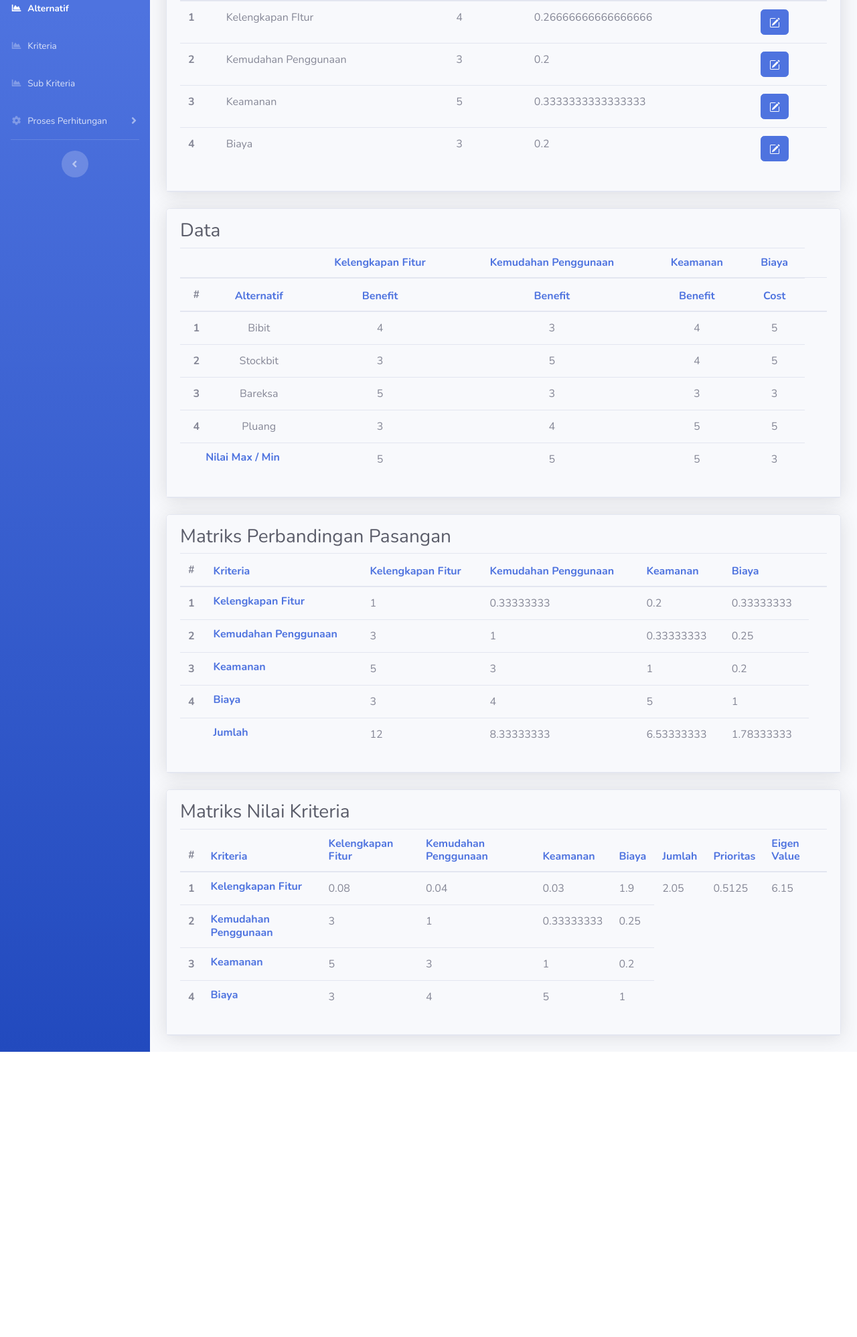
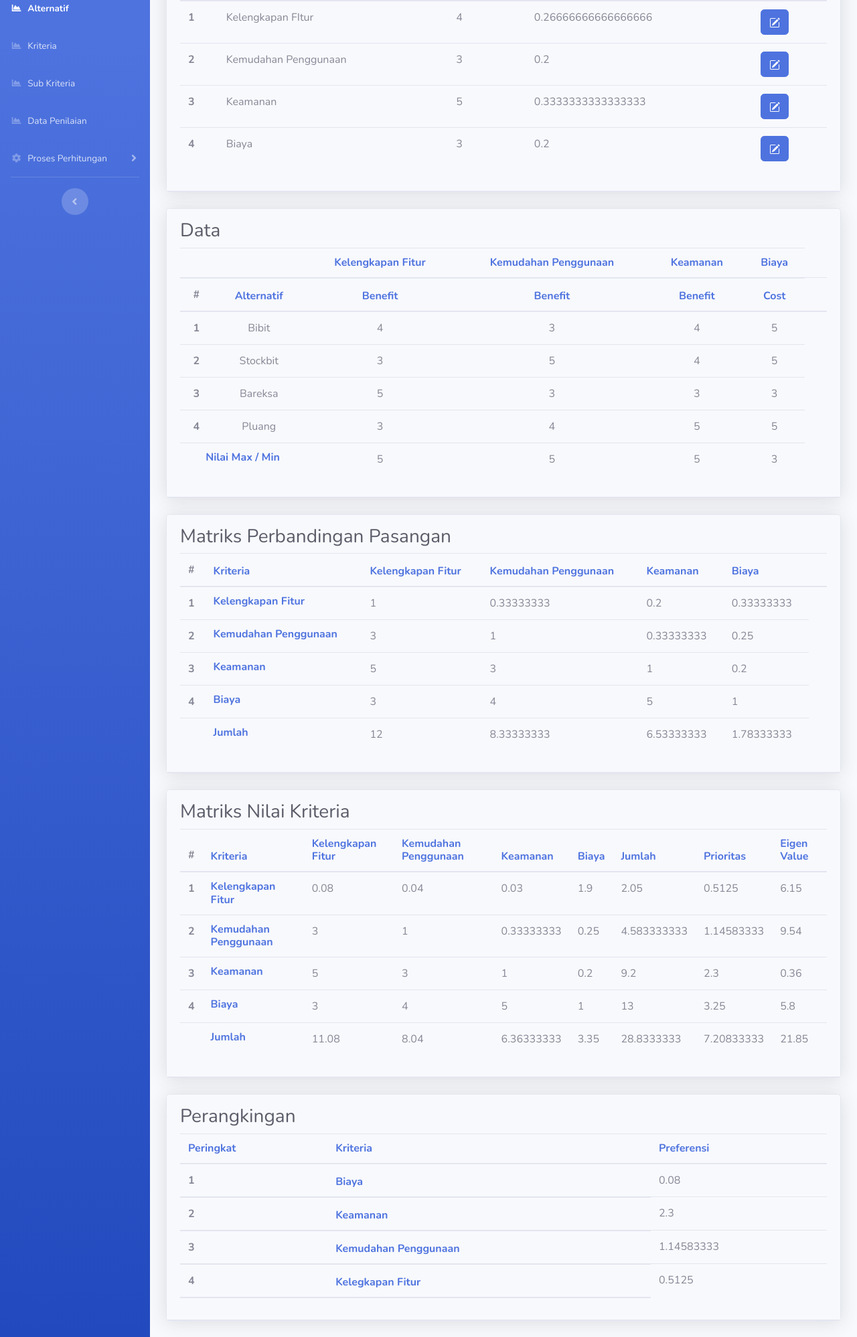
Before and after one commit to satrio1106/spk, a Django app: page /metode-ahp/ in a window 1280 px wide. Shown: the part 160-2157 px from the top of the page at 67% size. Before the commit the page ends 1731 px from the top, so only its background shows below. Run offline with Django 4.2, Linux system fonts and the light colour scheme; data comes from the database, SQL or seed files in the repository; both versions use the stored data as it was after the commit; some libraries are stand-ins or nearby versions.

Commit message:
add ahp method

```diff
--- a/base/templates/base/ahp.html
+++ b/base/templates/base/ahp.html
@@ -213,6 +213,9 @@
                                     <td>1</td>
                                     <td>0.33333333</td>
                                     <td>0.25</td>
+                                    <td>4.583333333</td>
+                                    <td>1.14583333</td>
+                                    <td>9.54</td>
                                 </tr>
                                 <tr>
                                     <th scope="row">3</th>
@@ -221,6 +224,9 @@
                                     <td>3</td>
                                     <td>1</td>
                                     <td>0.2</td>
+                                    <td>9.2</td>
+                                    <td>2.3</td>
+                                    <td>0.36</td>
                                 </tr>
                                 <tr>
                                     <th scope="row">4</th>
@@ -229,13 +235,70 @@
                                     <td>4</td>
                                     <td>5</td>
                                     <td>1</td>
+                                    <td>13</td>
+                                    <td>3.25</td>
+                                    <td>5.8</td>
                                 </tr>
 
-
+                                <tr>
+                                    <th scope="row"></th>
+                                    <td ><h6 class="m-0 font-weight-bold text-primary">Jumlah</h6></td>
+                                    <td>11.08</td>
+                                    <td>8.04</td>
+                                    <td>6.36333333</td>
+                                    <td>3.35</td>
+                                    <td>28.8333333</td>
+                                    <td>7.20833333</td>
+                                    <td>21.85</td>
+                                </tr>
                                 </tbody>
                             </table>
                         </div>
                     </div>
+
+                    <div class="card shadow mb-4">
+
+                        <div class="card-header py-3">
+                            <h1 class="h3 mb-2 text-gray-800">Perangkingan</h1>
+
+                            <table class="table">
+                                <thead>
+
+                                  <tr>
+                                    <th scope="col"><h6 class="m-0 font-weight-bold text-primary">Peringkat</h6></th>
+                                    <th scope="col"><h6 class="m-0 font-weight-bold text-primary">Kriteria</h6></th>
+                                    <th scope="col"><h6 class="m-0 font-weight-bold text-primary">Preferensi</h6></th>
+                                  </tr>
+
+                                  <tr>
+                                  <th scope="row">1</th>
+                                    <th scope="col"><h6 class="m-0 font-weight-bold text-primary">Biaya</h6></th>
+                                    <td>0.08</td>
+                                  </tr>
+
+                                  <tr>
+                                  <th scope="row">2</th>
+                                    <th scope="col"><h6 class="m-0 font-weight-bold text-primary">Keamanan</h6></th>
+                                    <td>2.3</td>
+                                  </tr>
+
+                                  <tr>
+                                  <th scope="row">3</th>
+                                    <th scope="col"><h6 class="m-0 font-weight-bold text-primary">Kemudahan Penggunaan</h6></th>
+                                    <td>1.14583333</td>
+                                  </tr>
+
+                                  <tr>
+                                  <th scope="row">4</th>
+                                    <th scope="col"><h6 class="m-0 font-weight-bold text-primary">Kelegkapan Fitur</h6></th>
+                                    <td>0.5125</td>
+                                  </tr>
+
+                                </thead>
+                            </table>
+                        </div>
+                    </div>
+
 
                 </div>
 
--- a/base/urls.py
+++ b/base/urls.py
@@ -11,6 +11,7 @@
     path('kriteria/', views.kriteria, name='kriteria'),
     path('edit-kriteria/<str:pk>', views.edit_kriteria, name='edit-kriteria'),
 
+    path('penilaian/', views.penilaian, name='penilaian'),
     path('add-penilaian/', views.add_penilaian, name='add-penilaian'),
     path('edit-penilaian/<str:pk>', views.edit_penilaian, name='edit-penilaian'),
 
--- a/base/views.py
+++ b/base/views.py
@@ -104,6 +104,28 @@
     }
 
     return render(request, 'base/sub-kriteria.html', context)
+
+
+def penilaian(request):
+    penilaian = Penilaian.objects.all()
+    kriteria = Kriteria.objects.all()
+
+    kf_max = Penilaian.objects.aggregate(max_value=Max('kelengkapan_fitur'))['max_value'] if kriteria[0].status == 'benefit' else Penilaian.objects.aggregate(min_value=Min('kelengkapan_fitur'))['min_value']
+    kp_max = Penilaian.objects.aggregate(max_value=Max('kemudahan_penggunaan'))['max_value'] if kriteria[1].status == 'benefit' else Penilaian.objects.aggregate(min_value=Min('kemudahan_penggunaan'))['min_value']
+    k_max = Penilaian.objects.aggregate(max_value=Max('keamanan'))['max_value'] if kriteria[2].status == 'benefit' else Penilaian.objects.aggregate(min_value=Min('keamanan'))['min_value']
+    b_max = Penilaian.objects.aggregate(max_value=Max('biaya'))['max_value'] if kriteria[3].status == 'benefit' else Penilaian.objects.aggregate(min_value=Min('biaya'))['min_value']
+
+
+    context = {
+        'penilaian': penilaian,
+        'kriteria': kriteria,
+        'kf_max': kf_max,
+        'kp_max': kp_max,
+        'k_max': k_max,
+        'b_max': b_max,
+    }
+
+    return render(request, 'base/penilaian.html', context)
 
 
 def add_penilaian(request):
--- a/templates/navbar.html
+++ b/templates/navbar.html
@@ -39,6 +39,12 @@
             <span>Sub Kriteria</span></a>
     </li>
 
+    <li class="nav-item">
+        <a class="nav-link" href="{% url 'penilaian' %}">
+            <i class="fas fa-fw fa-chart-area"></i>
+            <span>Data Penilaian</span></a>
+    </li>
+
 
     <li class="nav-item">
         <a class="nav-link collapsed" href="#" data-toggle="collapse" data-target="#collapseTwo"
```
Also changed, not shown: base/templates/base/penilaian.html (added, +105 -0 lines), base/templates/base/saw.html (+0 -10 lines), db.sqlite3.
